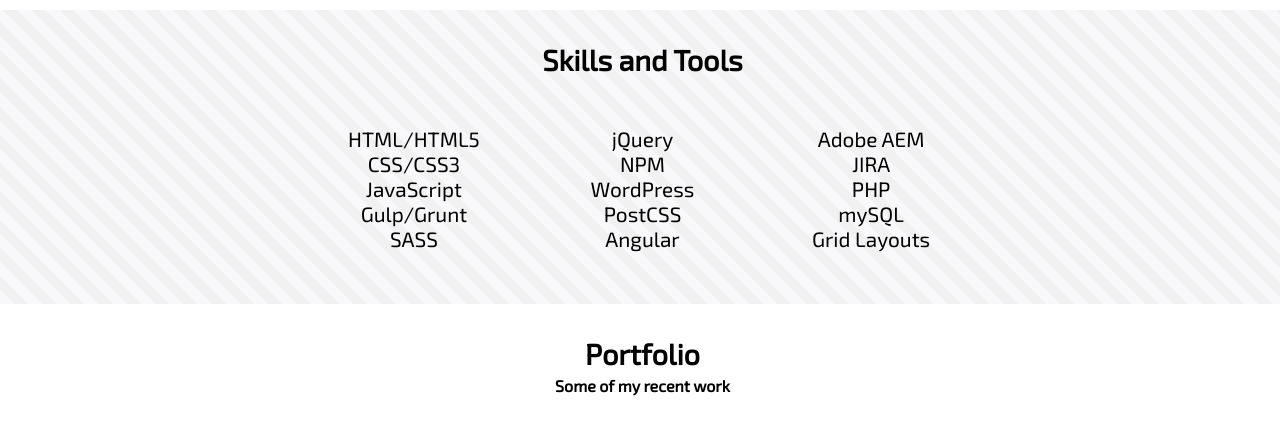
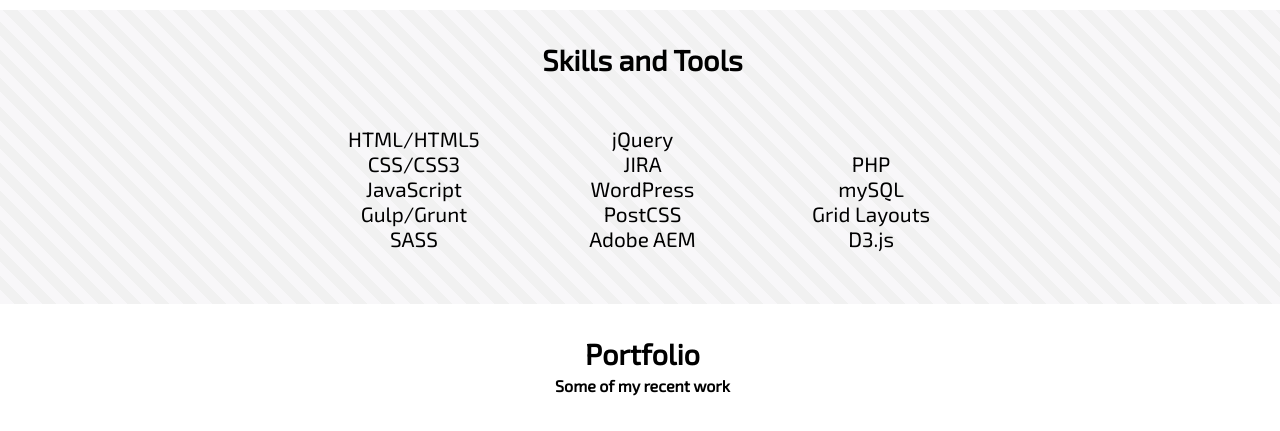
Before and after one commit to theoryNine/Portfolio, a website: page src/index.html in a window 1280 px wide. Shown: the part 980-1411 px from the top of the page. Drawn offline with nearby package versions, Linux system fonts and the light colour scheme; some packages are replaced by stand-ins of ours; files that its build step writes are made by us from their sources.

Commit message:
Update resume

```diff
--- a/src/index.html
+++ b/src/index.html
@@ -77,19 +77,19 @@
           <div class="skill-card">
             <ul>
               <li>jQuery</li>
-              <li>NPM</li>
+              <li>JIRA</li>
               <li>WordPress</li>
               <li>PostCSS</li>
-              <li>Angular</li>
+              <li>Adobe AEM</li>
             </ul>
           </div>
           <div class="skill-card">
             <ul>
-              <li>Adobe AEM</li>
-              <li>JIRA</li>
               <li>PHP</li>
               <li>mySQL</li>
               <li>Grid Layouts</li>
+              <li>D3.js</li>
+              <li></li>
             </ul>
           </div>
         </div>
```
Also changed, not shown: dist/index.html.
